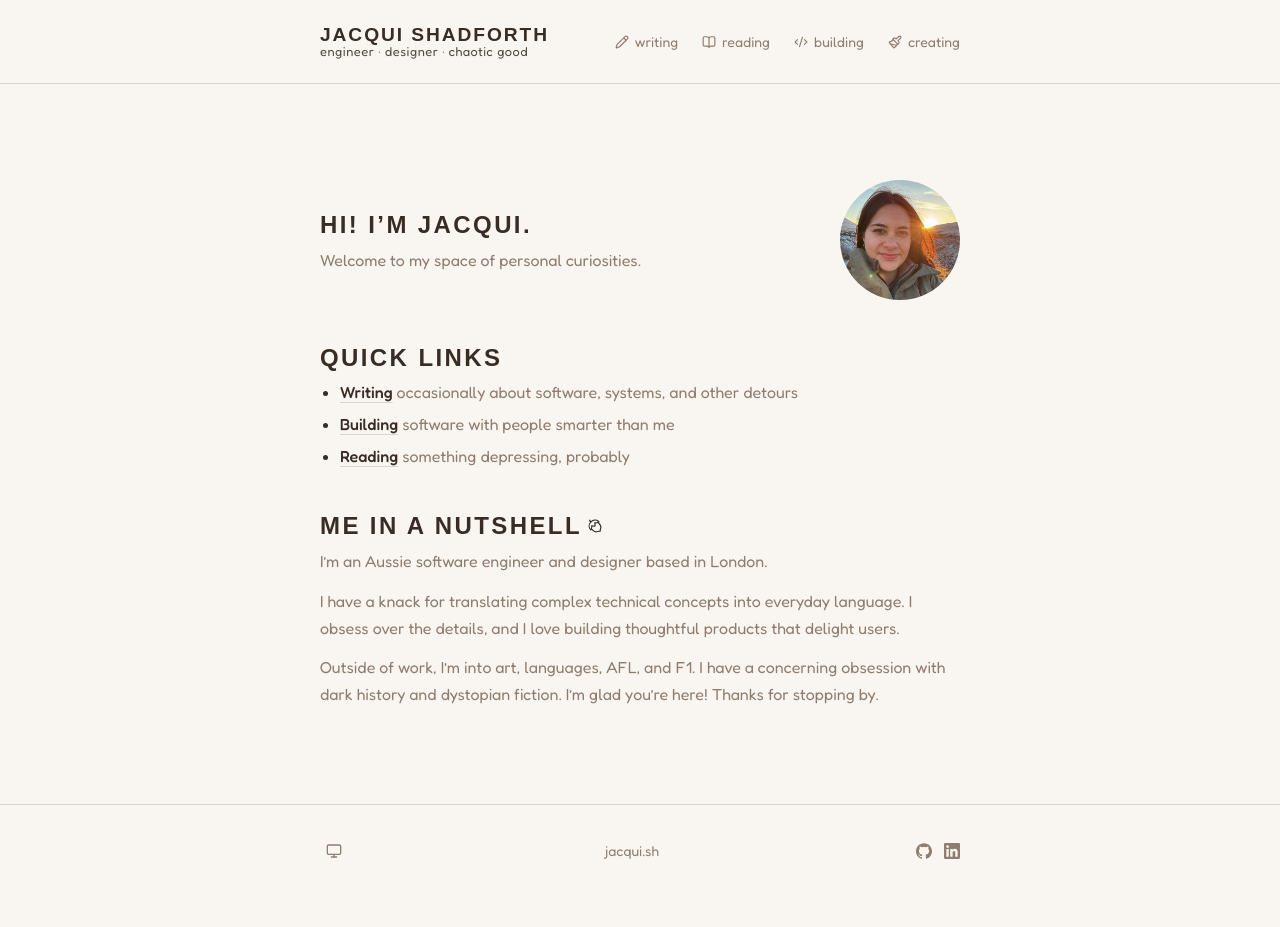
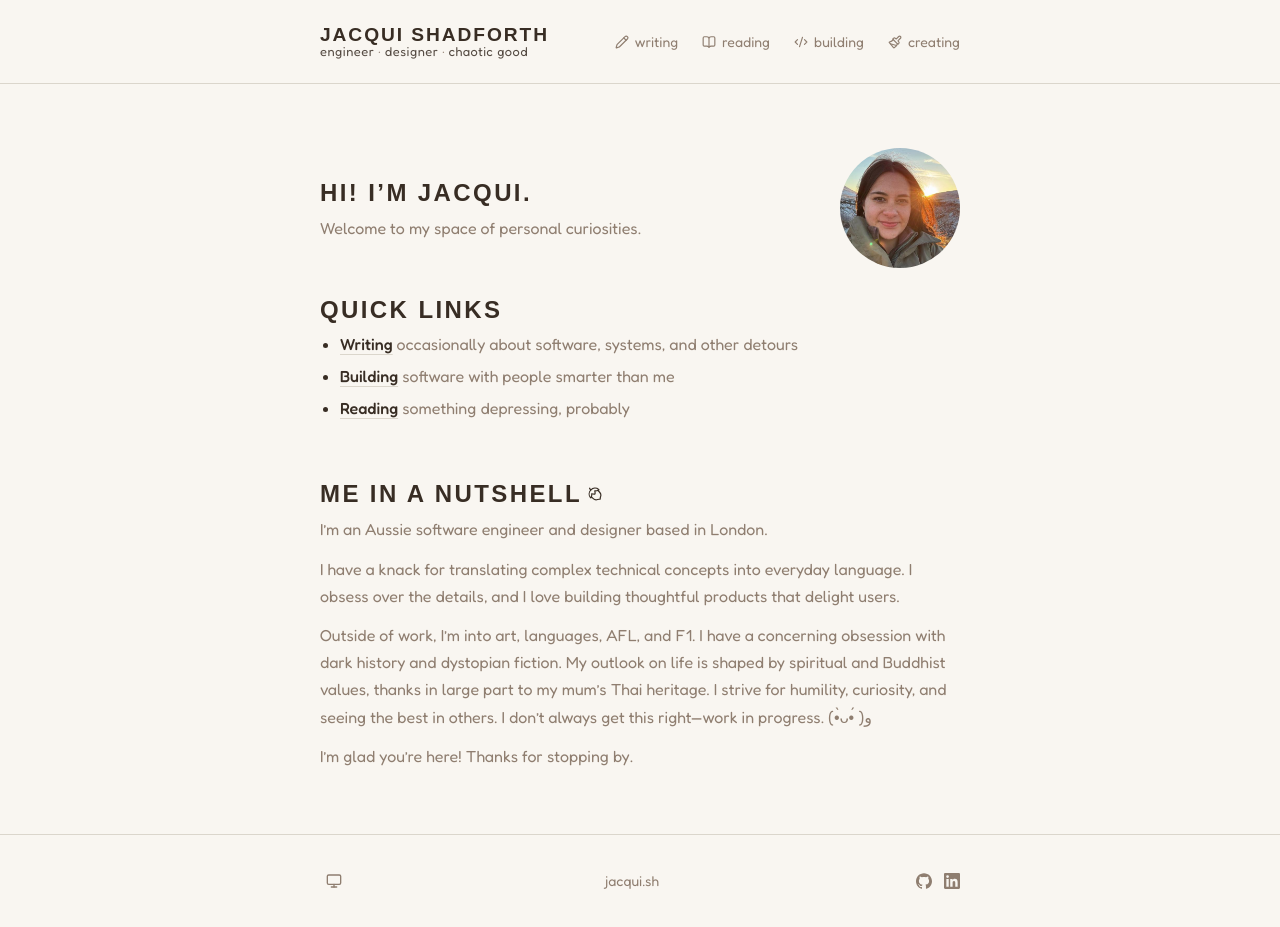
Before and after one commit to shadforth/jacqui.sh, a Next.js app: page / in a window 1280 px wide. Before the commit the page ends 897 px from the top, so only its background shows below. Built offline with nearby package versions, Linux system fonts and the light colour scheme; a web font is replaced by a local one.

Commit message:
Update nutshell

```diff
--- a/app/page.tsx
+++ b/app/page.tsx
@@ -16,8 +16,8 @@ const mutedStyle = { color: 'hsl(var(--muted-foreground))' }
 
 export default function HomePage() {
   return (
-    <div className="container mx-auto max-w-2xl px-4 py-16 md:py-24">
-      <section className="mb-10" style={{ display: 'flex', alignItems: 'center', justifyContent: 'space-between', gap: '2rem' }}>
+    <div className="container mx-auto max-w-2xl px-4 py-16 md:py-16">
+      <section className="mb-6" style={{ display: 'flex', alignItems: 'center', justifyContent: 'space-between', gap: '2rem' }}>
         <div>
           <h1 style={{ ...h2Style, marginBottom: '0.25rem' }}>
             Hi! I&rsquo;m Jacqui.
@@ -28,8 +28,8 @@ export default function HomePage() {
         </div>
         <HeadshotGreeting />
       </section>
-      <section className="mb-10">
-        <h2 style={h2Style}>Quick Links</h2>
+      <section className="mb-14">
+        <h2 style={h2Style}>Quick links</h2>
         <ul style={{ listStyleType: 'disc', paddingLeft: '1.25rem', display: 'flex', flexDirection: 'column', gap: '0.5rem' }}>
           <li>
             <Link href="/writing" className={quickLinkClassName}>
@@ -61,8 +61,12 @@ export default function HomePage() {
             I obsess over the details, and I love building thoughtful products that delight users.
           </p>
           <p>
-            Outside of work, I&rsquo;m into art, languages, AFL, and F1. I have a
-            concerning obsession with dark history and dystopian fiction.
+            Outside of work, I&rsquo;m into art, languages, AFL, and F1. I have a concerning obsession
+            with dark history and dystopian fiction. My outlook on life is shaped by spiritual and Buddhist values,
+            thanks in large part to my mum&rsquo;s Thai heritage. I strive for humility,
+            curiosity, and seeing the best in others. I don&rsquo;t always get this right—work in progress. (•̀ᴗ•́ )و
+          </p>
+          <p>
             I&rsquo;m glad you&rsquo;re here! Thanks for stopping by.
           </p>
         </div>
```
